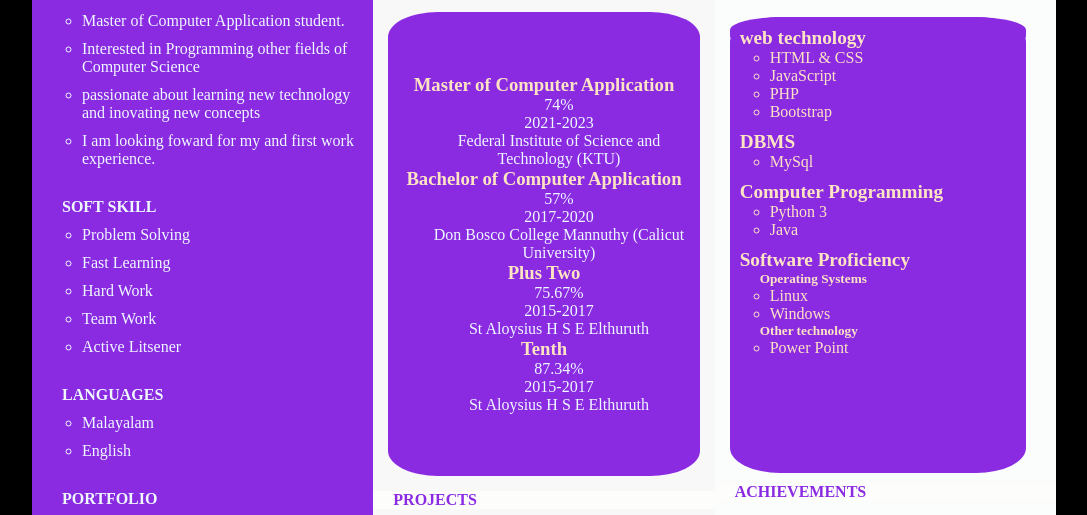
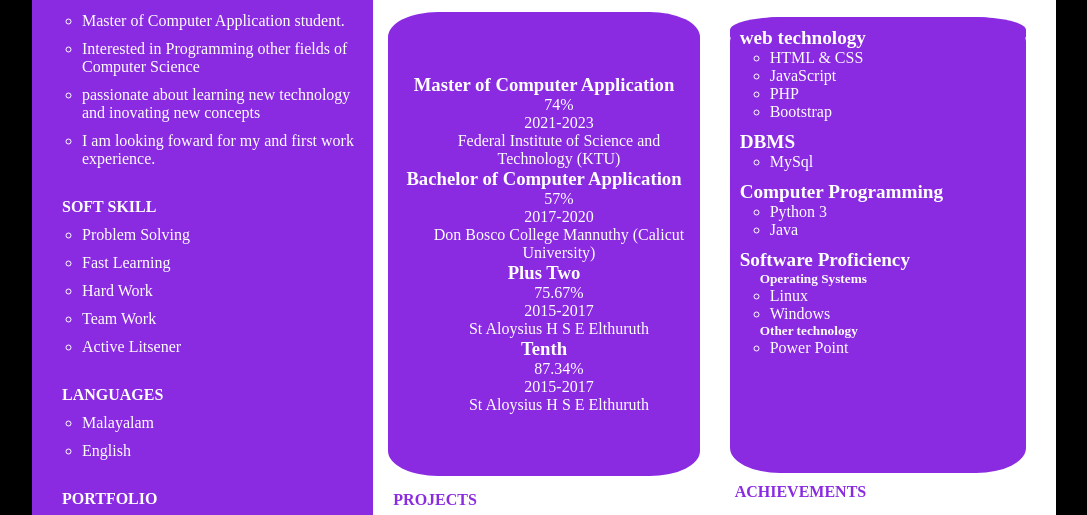
Before and after one commit to shadecostum/AurionProAssignment1, a plain HTML site: page index.html in a window 1280 px wide. Shown: the part 269-784 px from the top of the page, without its empty margins (96-1183 px from the left). Drawn offline with Linux system fonts and the light colour scheme.

Commit message:
font color all set to white color

```diff
--- a/style.css
+++ b/style.css
@@ -25,13 +25,13 @@
 {
     grid-column: span 2;
     height: 100%;
-    background-color:rgb(251, 253, 253);
+    background-color:rgb(255, 255, 255);
 }
 .section-mid
 {
     grid-column: span 2;
     height: 100%;
-    background-color:rgb(248, 248, 248);
+    background-color:rgb(255, 255, 255);
 }
 .imagee
 {
@@ -49,7 +49,7 @@
   .profile
   {
     background-color: blueviolet;
-    color: aliceblue;
+    color: rgb(255, 255, 255);
 
     font-size: medium;
     padding-top: 20px;
@@ -57,7 +57,7 @@
   }
   .list
   {
-    color: aliceblue;
+    color:rgb(255, 255, 255);
     background-color: blueviolet;
     padding-top: 10px;
 
@@ -79,13 +79,13 @@
 
     padding-left: 30px;
     background-color: blueviolet;
-    color: aliceblue;
+    color:rgb(255, 255, 255);
   }
   .box1
   {
     font-size: 67px;
     color:  blueviolet;
-    background-color: bisque;
+    background-color:rgb(255, 255, 255);
   }
   .rectangle1
   {
@@ -131,7 +131,7 @@
   } */
   .subhead
   {
-    background-color: rgb(253, 253, 252);
+    background-color:rgb(255, 255, 255);
     color:  blueviolet;
     font-size: medium;
     padding-left: 20px;
@@ -157,7 +157,7 @@
   .box-text
   {
     background-color: blueviolet;
-    color: bisque;
+    color:rgb(255, 255, 255);
     text-align: center;
 
   }
@@ -173,7 +173,7 @@
   .right-box
   {background-color: blueviolet;
     text-align: left;
-    color: bisque;
+    color:rgb(255, 255, 255);
     margin-left: -97px;
     margin-top: -320px;
   }
@@ -182,26 +182,26 @@
     background-color: blueviolet;
     text-align: left;
     font-size: larger;
-    color: bisque;
+    color:rgb(255, 255, 255);
     border-radius: 53px / 13px;
     padding-top: 10px;
     padding-left: 10px;
   }
   .points-right
   {
-    color: bisque;
+    color:rgb(255, 255, 255);
     background-color: blueviolet;
     margin-left: 10px;
   }
   .points-mid
   {
-    color: bisque;
+    color:rgb(255, 255, 255);
     background-color: blueviolet;
     margin-left: 10px;
     font-size: 20px;
     margin-top: 10px;
   }
   h5{
-    color: bisque;
+    color:rgb(255, 255, 255);
     background-color: blueviolet;
   }
```
